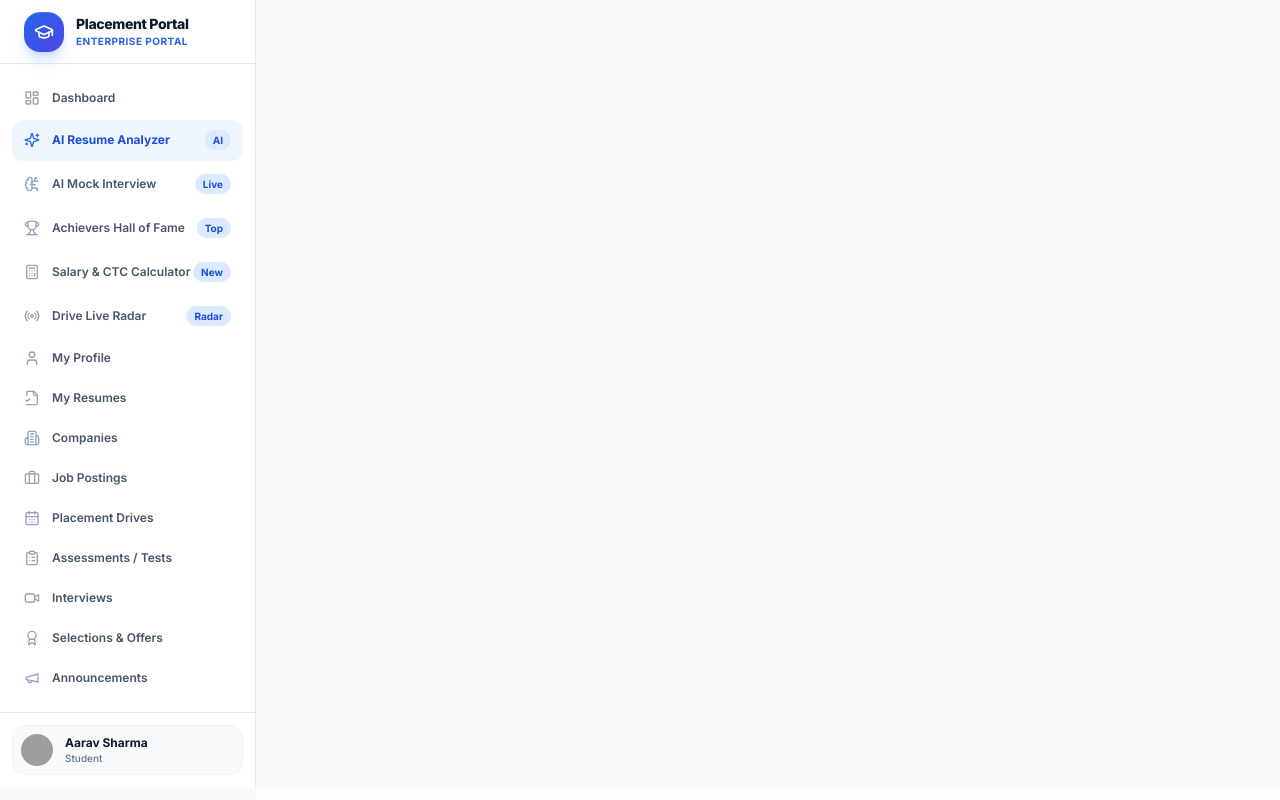
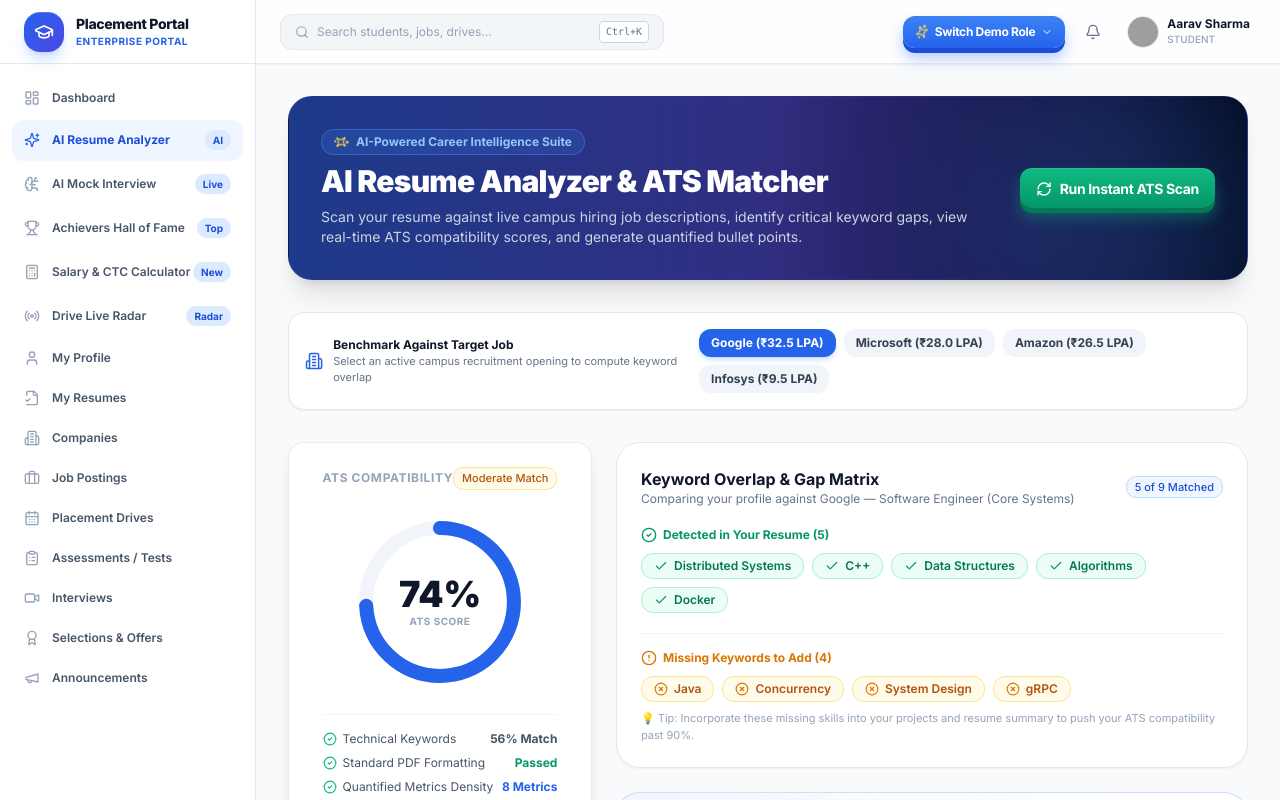
Before and after one commit to kmahadevaprasad41-ui/placement-management-system, a Next.js app: page /resume-ai in a window 1280 px wide. Shown: the top 800 px of the page. Built offline with nearby package versions, Linux system fonts and the light colour scheme; grey boxes are pictures that could not be loaded.

Commit message:
Fix dashboard layout: Keep sidebar fixed to left to prevent pushing topbar and main content down

```diff
--- a/src/components/layout/sidebar.tsx
+++ b/src/components/layout/sidebar.tsx
@@ -210,7 +210,7 @@ export function Sidebar({ user, isOpen, onClose }: SidebarProps) {
       {/* Sidebar Panel */}
       <aside
         className={cn(
-          "fixed inset-y-0 left-0 z-50 flex w-64 flex-col border-r border-slate-200 bg-white transition-transform duration-300 dark:border-slate-800 dark:bg-slate-900 lg:static lg:translate-x-0",
+          "fixed inset-y-0 left-0 z-50 flex w-64 flex-col border-r border-slate-200 bg-white transition-transform duration-300 dark:border-slate-800 dark:bg-slate-900 lg:translate-x-0",
           isOpen ? "translate-x-0" : "-translate-x-full"
         )}
       >
```
